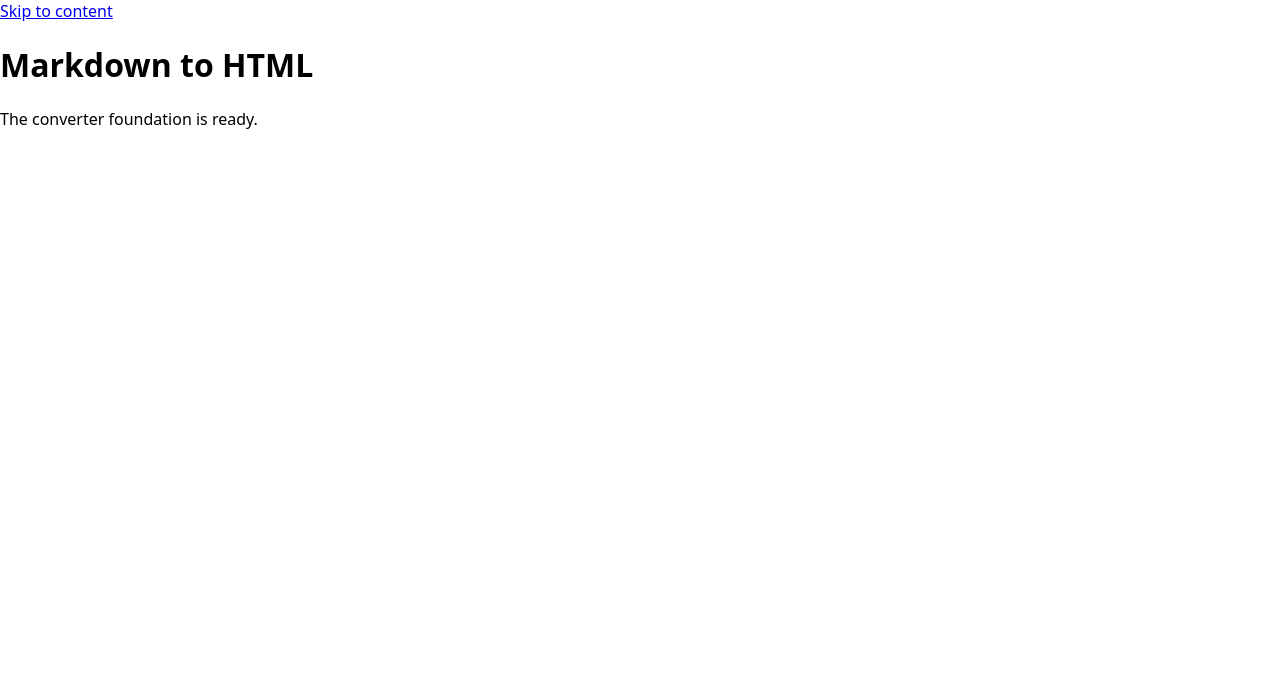
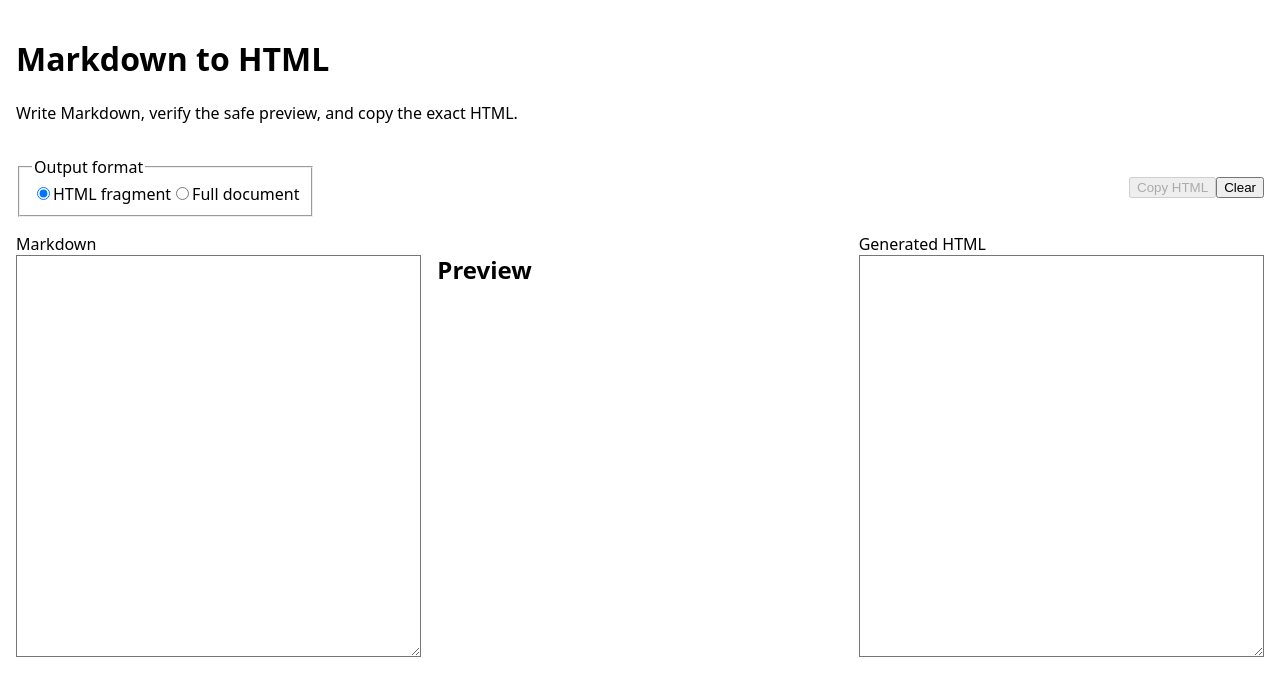
Before and after one commit to AlexandrBursak/Markdown-HTML, a Next.js app: page / in a window 1280 px wide. Shown: the top 696 px of the page. Built offline with nearby package versions, Linux system fonts and the light colour scheme.

Commit message:
feat(markdown-to-html): compose converter route
Keep the route server-rendered around one SSR-safe interactive converter island.\n\nSDD-Task: T10\nSDD-AC: AC-01\nSDD-AC: AC-03

```diff
--- a/src/app/HomePage.module.css
+++ b/src/app/HomePage.module.css
@@ -1,6 +1,29 @@
 .page {
   min-height: 100dvh;
+  padding: 1rem;
   background: var(--color-canvas);
   color: var(--color-text);
   font-family: var(--font-body);
 }
+
+.header,
+.main {
+  width: min(100%, 90rem);
+  margin-inline: auto;
+}
+
+.header {
+  margin-block-end: 2rem;
+}
+
+.skipLink {
+  position: absolute;
+  inset-inline-start: 1rem;
+  transform: translateY(-200%);
+  background: var(--color-canvas);
+  color: var(--color-text);
+}
+
+.skipLink:focus {
+  transform: translateY(0);
+}
--- a/src/app/page.tsx
+++ b/src/app/page.tsx
@@ -1,12 +1,17 @@
 import styles from "./HomePage.module.css";
+
+import { ConverterWidget } from "@/view/widgets/ConverterWidget";
 
 export default function HomePage() {
   return (
     <div className={styles.page}>
-      <a href="#main-content">Skip to content</a>
-      <main id="main-content">
+      <a className={styles.skipLink} href="#converter">Skip to converter</a>
+      <header className={styles.header}>
         <h1>Markdown to HTML</h1>
-        <p>The converter foundation is ready.</p>
+        <p>Write Markdown, verify the safe preview, and copy the exact HTML.</p>
+      </header>
+      <main id="converter" className={styles.main}>
+        <ConverterWidget />
       </main>
     </div>
   );
--- a/src/shared/browser/clipboard.ts
+++ b/src/shared/browser/clipboard.ts
@@ -32,12 +32,15 @@ function makeClipboardItem(html: string): ClipboardItem {
 }
 
 export function createHtmlClipboard(
-  writer: ClipboardWriter = navigator.clipboard,
+  writer?: ClipboardWriter,
 ) {
+  const activeWriter = writer ?? (typeof navigator === "undefined"
+    ? { write: async () => { throw new Error("Clipboard unavailable"); } }
+    : navigator.clipboard);
   return {
     async copy(html: string): Promise<ClipboardResult> {
       try {
-        await writer.write([makeClipboardItem(html)]);
+        await activeWriter.write([makeClipboardItem(html)]);
         return { ok: true };
       } catch (error) {
         return {
--- a/src/shared/browser/draftStorage.ts
+++ b/src/shared/browser/draftStorage.ts
@@ -19,9 +19,14 @@ export interface RestoredDraft {
 }
 
 export function createDraftStorage(options: DraftStorageOptions = {}) {
-  const profileStorage = options.profileStorage ?? window.localStorage;
-  const tabStorage = options.tabStorage ?? window.sessionStorage;
   let memoryDraft = "";
+  const memoryStorage: StorageLike = {
+    getItem: () => memoryDraft || null,
+    setItem: (_key, value) => { memoryDraft = value; },
+    removeItem: () => { memoryDraft = ""; },
+  };
+  const profileStorage = options.profileStorage ?? (typeof window === "undefined" ? memoryStorage : window.localStorage);
+  const tabStorage = options.tabStorage ?? (typeof window === "undefined" ? memoryStorage : window.sessionStorage);
   let saveTimer: ReturnType<typeof setTimeout> | undefined;
 
   function write(markdown: string): void {
--- /dev/null
+++ b/src/view/widgets/ConverterWidget/index.ts
@@ -0,0 +1 @@
+export { ConverterWidget } from "./ConverterWidget";
```
Also changed, not shown: 2 other files (tests, documents, lock files or other folders).
